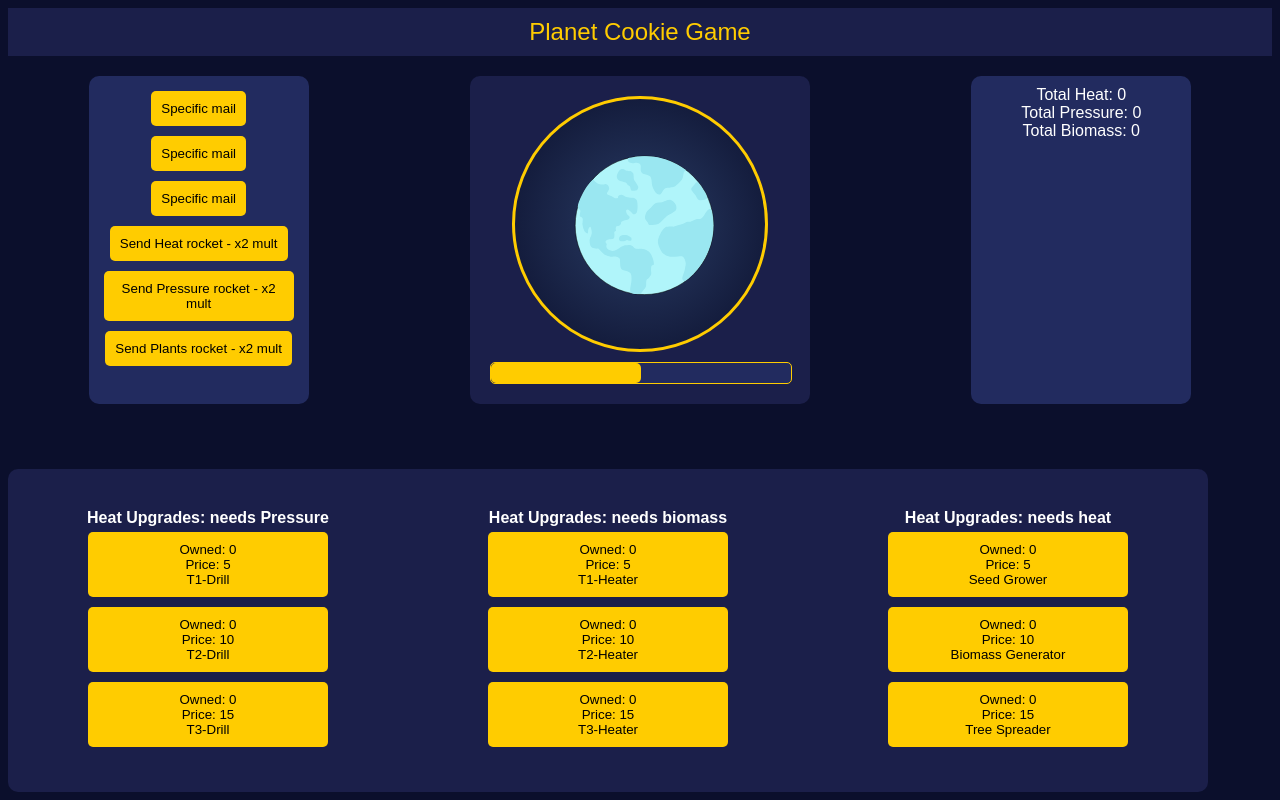
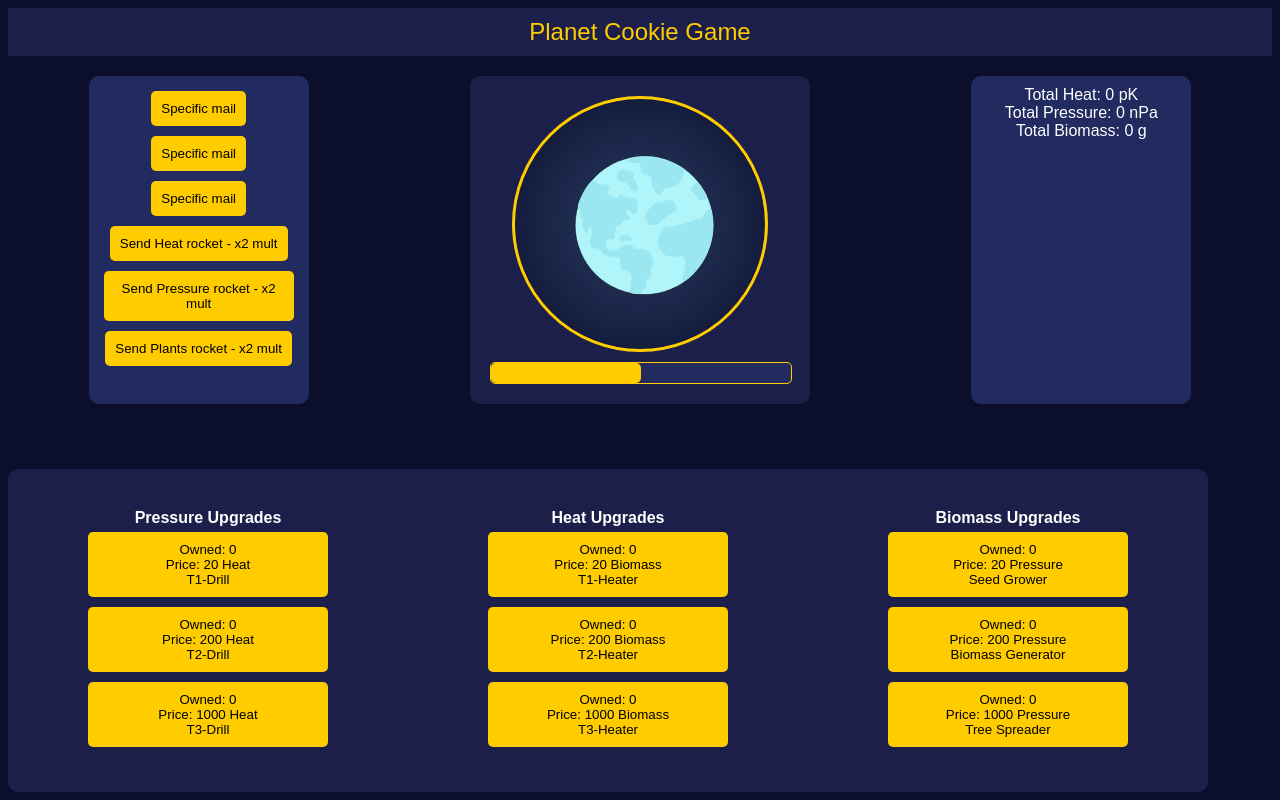
Before and after one commit to Frog1811/PlanetClicker, a PHP site: page / in a window 1280 px wide. Run offline with PHP 8.4, Linux system fonts and the light colour scheme; a stand-in replaces the project's code that opens the database connection.

Commit message:
update upgrades

```diff
--- a/Code/Upgrades/upgrade.php
+++ b/Code/Upgrades/upgrade.php
@@ -1,79 +1,79 @@
 <?php include 'upgradeObject.php'; ?>
 <div class="upgradeField">
     <div class="heatUpgrades">
-        <b>Heat Upgrades: needs Pressure</b>
+        <b>Pressure Upgrades</b>
         <div class="upgrade-Heat">
             <button class="upContainer" onclick="incrementOwnedT1_drill()" id="T1-drill">
                 <div class="test">
                     Owned: <span id="ownedCountDrill1">0</span> <br>
                 </div>
-                <div>Price: 5</div>
+                <div>Price: 20 Heat</div>
                 T1-Drill
             </button>
             <button class="upContainer" onclick="incrementOwnedT2_drill()" id="T2-drill">
                 <div class="test">
                     Owned: <span id="ownedCountDrill2">0</span> <br>
                 </div>
-                <div>Price: 10</div>
+                <div>Price: 200 Heat</div>
                 T2-Drill
             </button>
             <button class="upContainer" onclick="incrementOwnedT3_drill()" id="T3-drill">
                 <div class="test">
                     Owned: <span id="ownedCountDrill3">0</span> <br>
                 </div>
-                <div>Price: 15</div>
+                <div>Price: 1000 Heat</div>
                 T3-Drill
             </button>
         </div>
     </div>
     <div class="pressureUpgrades">
-        <b>Heat Upgrades: needs biomass</b>
+        <b>Heat Upgrades</b>
         <div class="upgrade-Pressure">
             <button class="upContainer" onclick="incrementOwnedT1_heater()" id="T1-heater">
                 <div class="test">
                     Owned: <span id="ownedCountHeater1">0</span> <br>
                 </div>
-                <div>Price: 5</div>
+                <div>Price: 20 Biomass</div>
                 T1-Heater
             </button>
             <button class="upContainer" onclick="incrementOwnedT2_heater()" id="T2-heater">
                 <div class="test">
                     Owned: <span id="ownedCountHeater2">0</span><br>
                 </div>
-                    <div>Price: 10</div>
+                <div>Price: 200 Biomass</div>
                 T2-Heater
             </button>
             <button class="upContainer" onclick="incrementOwnedT3_heater()" id="T3-heater">
                 <div class="test">
                     Owned: <span id="ownedCountHeater3">0</span> <br>
                 </div>
-                <div>Price: 15</div>
+                <div>Price: 1000 Biomass</div>
                 T3-Heater
             </button>
         </div>
     </div>
     <div class="biomassUpgrades">
-        <b>Heat Upgrades: needs heat</b>
+        <b>Biomass Upgrades</b>
         <div class="upgrade-Biomass">
             <button class="upContainer" onclick="incrementOwnedSeedGrower()" id="SeedGrower">
                 <div class="test">
                     Owned: <span id="ownedCountSeedGrower">0</span> <br>
                 </div>
-                <div>Price: 5</div>
+                <div>Price: 20 Pressure</div>
                 Seed Grower
             </button>
             <button class="upContainer" onclick="incrementOwnedBiomassGen()" id="BiomassGen">
                 <div class="test">
                     Owned: <span id="ownedCountBiomassGen">0</span> <br>
                 </div>
-                <div>Price: 10</div>
+                <div>Price: 200 Pressure</div>
                 Biomass Generator
             </button>
             <button class="upContainer" onclick="incrementOwnedTreeSpreader()" id="TreeSpreader">
                 <div class="test">
                     Owned: <span id="ownedCountTreeSpreader">0</span> <br>
                 </div>
-                <div>Price: 15</div>
+                <div>Price: 1000 Pressure</div>
                 Tree Spreader
             </button>
         </div>
--- a/Code/Upgrades/upgradeObject.php
+++ b/Code/Upgrades/upgradeObject.php
@@ -7,31 +7,31 @@ echo '</script>';
 ?>
 <script>
     let T1_drill = new Upgrade(5, "Pressure", 0, 0, 0);
-    let T2_drill = new Upgrade(10, "Pressure", 0, 0, 0);
-    let T3_drill = new Upgrade(15, "Pressure", 0, 0, 0);
+    let T2_drill = new Upgrade(20, "Pressure", 0, 0, 0);
+    let T3_drill = new Upgrade(60, "Pressure", 0, 0, 0);
 
     let T1_heater = new Upgrade(5, "Heat", 0, 0, 0);
-    let T2_heater = new Upgrade(10, "Heat", 0, 0, 0);
-    let T3_heater = new Upgrade(15, "Heat", 0, 0, 0);
+    let T2_heater = new Upgrade(20, "Heat", 0, 0, 0);
+    let T3_heater = new Upgrade(60, "Heat", 0, 0, 0);
 
     let SeedGrower = new Upgrade(5, "Biomass", 0, 0, 0);
-    let BiomassGen = new Upgrade(10, "Biomass", 0, 0, 0);
-    let TreeSpreader = new Upgrade(15, "Biomass", 0, 0, 0);
+    let BiomassGen = new Upgrade(20, "Biomass", 0, 0, 0);
+    let TreeSpreader = new Upgrade(60, "Biomass", 0, 0, 0);
 
 
 
     function setBasePrice() {
-        T1_drill.price = 5;
-        T2_drill.price = 10;
-        T3_drill.price = 15;
+        T1_drill.price = 20;
+        T2_drill.price = 200;
+        T3_drill.price = 1000;
 
-        T1_heater.price = 5;
-        T2_heater.price = 10;
-        T3_heater.price = 15;
+        T1_heater.price = 20;
+        T2_heater.price = 20;
+        T3_heater.price = 60;
 
-        SeedGrower.price = 5;
-        BiomassGen.price = 10;
-        TreeSpreader.price = 15;
+        SeedGrower.price = 20;
+        BiomassGen.price = 20;
+        TreeSpreader.price = 60;
     }
 
     function incrementOwnedT1_drill() {
@@ -39,7 +39,7 @@ echo '</script>';
             T1_drill.owned++;
             T1_drill.power = T1_drill.owned * T1_drill.CPS;
             T1_drill.price = (T1_drill.price * 1.5).toFixed(0);
-            document.getElementById('T1-drill').innerHTML = `Owned: ${T1_drill.owned} <br> price ${T1_drill.price}<br> T1-Drill`;
+            document.getElementById('T1-drill').innerHTML = `Owned: ${T1_drill.owned} <br> Price: ${T1_drill.price} Heat<br> T1-Drill`;
         }
     }
 
@@ -48,7 +48,7 @@ echo '</script>';
             T2_drill.owned++;
             T2_drill.power = T2_drill.owned * T2_drill.CPS;
             T2_drill.price = (T2_drill.price * 1.5).toFixed(0);
-            document.getElementById('T2-drill').innerHTML = `Owned: ${T2_drill.owned} <br> price ${T2_drill.price}<br> T2-Drill`;
+            document.getElementById('T2-drill').innerHTML = `Owned: ${T2_drill.owned} <br> Price: ${T2_drill.price} Heat<br> T2-Drill`;
         }
     }
 
@@ -57,82 +57,82 @@ echo '</script>';
             T3_drill.owned++;
             T3_drill.power = T3_drill.owned * T3_drill.CPS;
             T3_drill.price = (T3_drill.price * 1.5).toFixed(0);
-            document.getElementById('T3-drill').innerHTML = `Owned: ${T3_drill.owned} <br> price ${T3_drill.price}<br> T3-Drill`;
+            document.getElementById('T3-drill').innerHTML = `Owned: ${T3_drill.owned} <br> Price: ${T3_drill.price} Heat<br> T3-Drill`;
         }
     }
 
     function incrementOwnedT1_heater() {
-        if (click.presure >= T1_heater.price) {
+        if (click.biomass >= T1_heater.price) {
             T1_heater.owned++;
             T1_heater.power = T1_heater.owned * T1_heater.CPS;
             T1_heater.price = (T1_heater.price * 1.5).toFixed(0);
-            document.getElementById('T1-heater').innerHTML = `Owned: ${T1_heater.owned} <br> price ${T1_heater.price}<br> T1-Heater`;
+            document.getElementById('T1-heater').innerHTML = `Owned: ${T1_heater.owned} <br> Price: ${T1_heater.price} Biomass<br> T1-Heater`;
         }
     }
 
     function incrementOwnedT2_heater() {
-        if (click.presure >= T2_heater.price) {
+        if (click.biomass >= T2_heater.price) {
             T2_heater.owned++;
             T2_heater.power = T2_heater.owned * T2_heater.CPS;
             T2_heater.price = (T2_heater.price * 1.5).toFixed(0);
-            document.getElementById('T2-heater').innerHTML = `Owned: ${T2_heater.owned} <br> price ${T2_heater.price}<br> T2-Heater`;
+            document.getElementById('T2-heater').innerHTML = `Owned: ${T2_heater.owned} <br> Price: ${T2_heater.price} Biomass<br> T2-Heater`;
         }
     }
 
     function incrementOwnedT3_heater() {
-        if (click.presure >= T3_heater.price) {
+        if (click.biomass >= T3_heater.price) {
             T3_heater.owned++;
             T3_heater.power = T3_heater.owned * T3_heater.CPS;
             T3_heater.price = (T3_heater.price * 1.5).toFixed(0);
-            document.getElementById('T3-heater').innerHTML = `Owned: ${T3_heater.owned} <br> price ${T3_heater.price}<br> T3-Heater`;
+            document.getElementById('T3-heater').innerHTML = `Owned: ${T3_heater.owned} <br> Price: ${T3_heater.price} Biomass<br> T3-Heater`;
         }
     }
 
     function incrementOwnedSeedGrower() {
-        if (click.heat >= SeedGrower.price) {
+        if (click.presure >= SeedGrower.price) {
             SeedGrower.owned++;
             SeedGrower.power = SeedGrower.owned * SeedGrower.CPS;
             SeedGrower.price = (SeedGrower.price * 1.5).toFixed(0);
-            document.getElementById('SeedGrower').innerHTML = `Owned: ${SeedGrower.owned} <br> price ${SeedGrower.price}<br> Seed Grower`;
+            document.getElementById('SeedGrower').innerHTML = `Owned: ${SeedGrower.owned} <br> Price: ${SeedGrower.price} Pressure<br> Seed Grower`;
         }
     }
 
     function incrementOwnedBiomassGen() {
-        if (click.heat >= BiomassGen.price) {
+        if (click.presure >= BiomassGen.price) {
             BiomassGen.owned++;
             BiomassGen.power = BiomassGen.owned * BiomassGen.CPS;
             BiomassGen.price = (BiomassGen.price * 1.5).toFixed(0);
-            document.getElementById('BiomassGen').innerHTML = `Owned: ${BiomassGen.owned} <br> price ${BiomassGen.price}<br> Biomass Generator`;
+            document.getElementById('BiomassGen').innerHTML = `Owned: ${BiomassGen.owned} <br> Price: ${BiomassGen.price} Pressure<br> Biomass Generator`;
         }
     }
 
     function incrementOwnedTreeSpreader() {
-        if (click.heat >= TreeSpreader.price) {
+        if (click.presure >= TreeSpreader.price) {
             TreeSpreader.owned++;
             TreeSpreader.power = TreeSpreader.owned * TreeSpreader.CPS;
             TreeSpreader.price = (TreeSpreader.price * 1.5).toFixed(0);
-            document.getElementById('TreeSpreader').innerHTML = `Owned: ${TreeSpreader.owned} <br> price ${TreeSpreader.price}<br> Tree Spreader`;
+            document.getElementById('TreeSpreader').innerHTML = `Owned: ${TreeSpreader.owned} <br> Price: ${TreeSpreader.price} Pressure<br> Tree Spreader`;
         }
     }
 
     function automatedpressure() {
         setInterval(() => {
             click.presure += T1_drill.power + T2_drill.power + T3_drill.power;
-            document.getElementById('presure').textContent = `Total Pressure: ${click.presure}`;
+            document.getElementById('presure').textContent = `Total Pressure: ${click.presure} nPa`;
         }, 1000);
     }
 
     function automatedheat() {
         setInterval(() => {
             click.heat += T1_heater.power + T2_heater.power + T3_heater.power;
-            document.getElementById('heat').textContent = `Total Heat: ${click.heat}`;
+            document.getElementById('heat').textContent = `Total Heat: ${click.heat} pK`;
         }, 1000);
     }
 
     function automatedBio() {
         setInterval(() => {
             click.biomass += SeedGrower.power + BiomassGen.power + TreeSpreader.power;
-            document.getElementById('biomass').textContent = `Total Biomass: ${click.biomass}`;
+            document.getElementById('biomass').textContent = `Total Biomass: ${click.biomass} g`;
         }, 1000);
     }
 
--- a/Code/clicker/clicker.js
+++ b/Code/clicker/clicker.js
@@ -1,5 +1,5 @@
 class Clicker {
-    presure = 0;
+    presure = -100;
     heat = 0;
     biomass = 0;
     constructor(presure, heat, biomass) {
@@ -17,4 +17,4 @@ class Clicker {
     }
 }
 
-let click = new Clicker(0, 0);
+let click = new Clicker(-100, 0, 0);
--- a/Code/index.php
+++ b/Code/index.php
@@ -57,9 +57,9 @@
             <div class="progress-bar"><div class="progress"></div></div>
         </div>
         <div class="stats">
-            <div id="heat">Total Heat: 0</div>
-            <div id="presure">Total Pressure: 0  </div>
-            <div id="biomass">Total biomass: 0</div>
+            <div id="heat">Total Heat: 0 pK</div>
+            <div id="presure">Total Pressure: 0  nPa</div>
+            <div id="biomass">Total Biomass: 0 g</div>
         </div>
         <?php
         include 'clicker/clicker.php';
--- a/Code/main.js
+++ b/Code/main.js
@@ -6,8 +6,9 @@ function init(){
 }
 function counter(){
     // console.log('count');
-    document.getElementById('presure').innerHTML = `Total Pressure: ${click.presure}`;
-    document.getElementById('heat').innerHTML = `Total Heat: ${click.heat}`;
+    document.getElementById('presure').innerHTML = `Total Pressure: ${click.presure} nPa`;
+    document.getElementById('heat').innerHTML = `Total Heat: ${click.heat} pK`;
+    document.getElementById('biomass').innerHTML = `Total Biomass: ${click.biomass} g`;
 }
 
 function Planet(){
```
